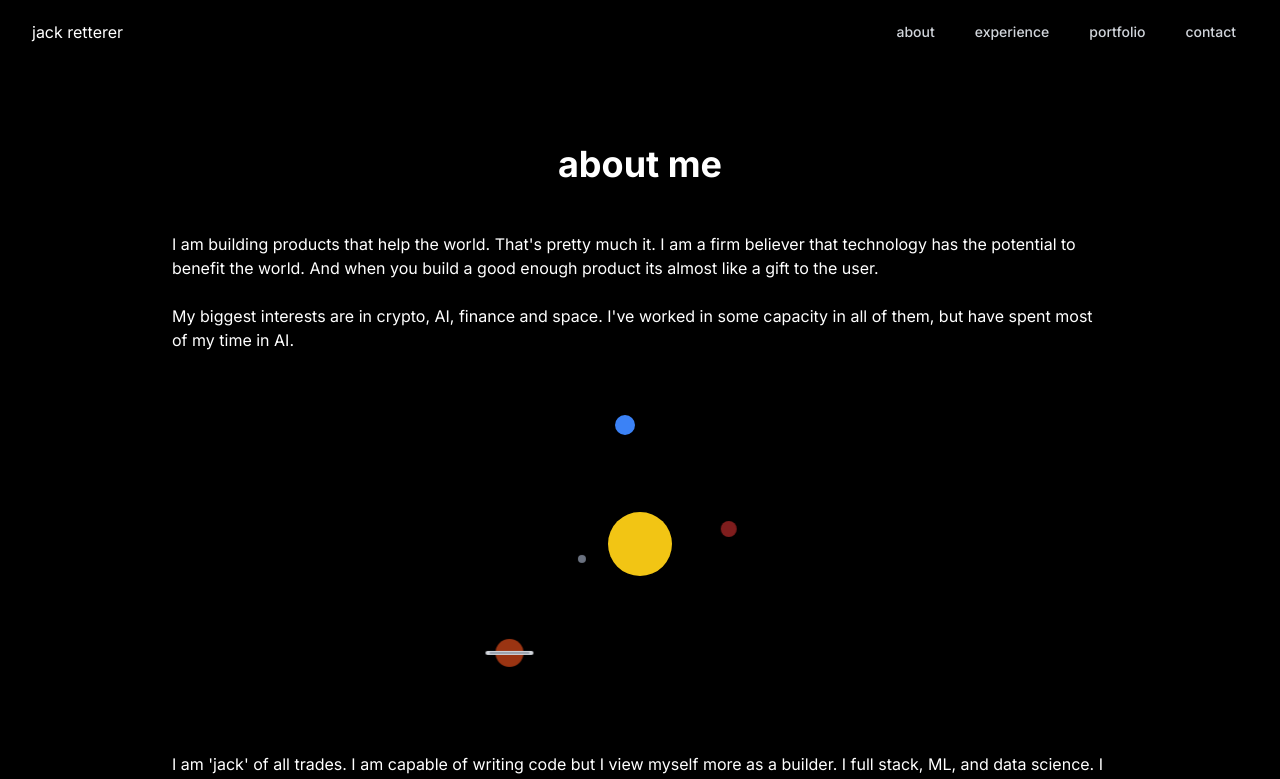
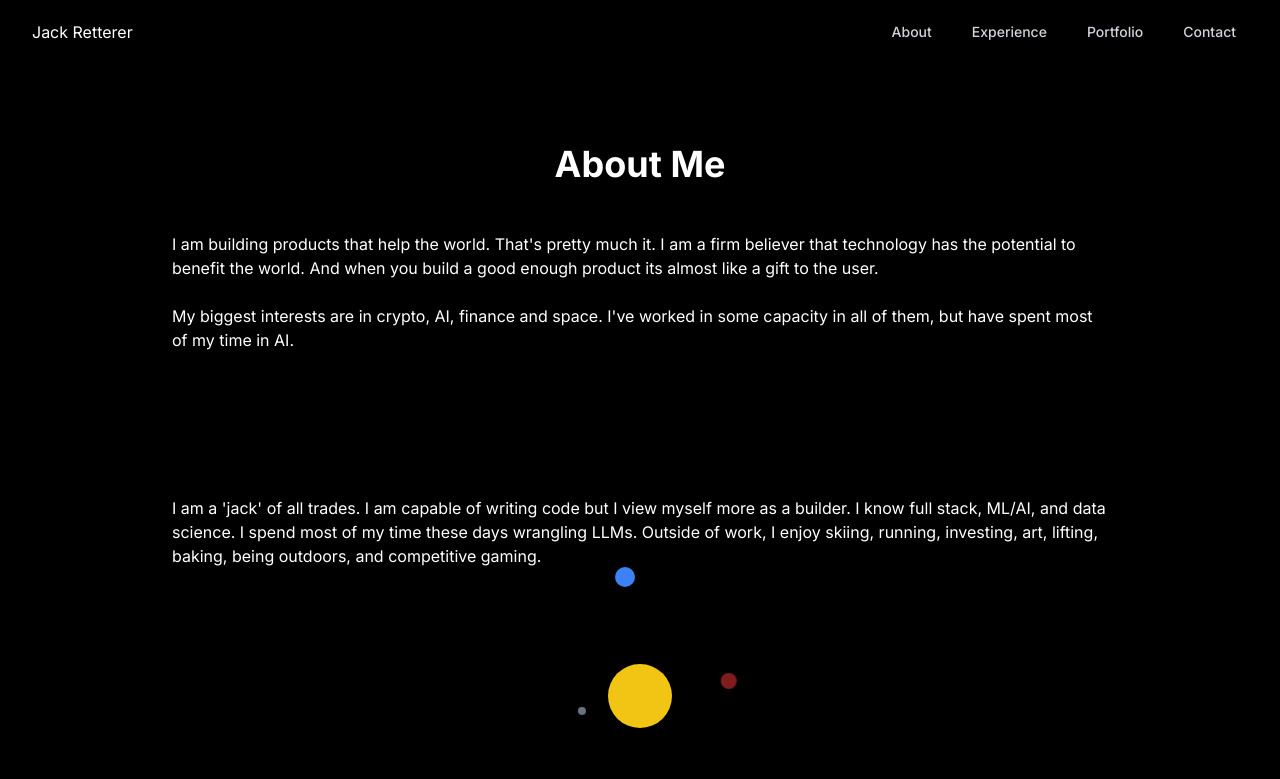
Before and after one commit to jackretterer/portfolio-next, a Next.js app: page /about in a window 1280 px wide. Shown: the top 779 px of the page. Built offline with nearby package versions, Linux system fonts and the light colour scheme.

Commit message:
Updated a capitalization & about me page

```diff
--- a/app/(pages)/about/page.tsx
+++ b/app/(pages)/about/page.tsx
@@ -6,17 +6,17 @@ export default function About() {
     <div>
       <section className="bg-black py-20">
         <div className="container mx-auto px-4">
-          <h2 className="text-4xl font-bold text-white mb-12 text-center">about me</h2>
+          <h2 className="text-4xl font-bold text-white mb-12 text-center">About Me</h2>
           <div className="grid grid-cols-1 md:grid-cols-1 gap-8">
             <div className="mx-auto w-3/4">
               <p className="text-white">
                 I am building products that help the world. That&apos;s pretty much it. I am a firm believer that technology has the potential to benefit the world. And when you build a good enough product its almost like a gift to the user.<br/><br/>
                 My biggest interests are in crypto, AI, finance and space. I&apos;ve worked in some capacity in all of them, but have spent most of my time in AI.<br/><br/>
                 <div className="pt-10 pb-20">
-                <SolarSystem/>
                 </div>
-                I am &apos;jack&apos; of all trades. I am capable of writing code but I view myself more as a builder. I full stack, ML, and data science. I spend most of my time these days wrangling LLMs. Outside of work, I enjoy skiing, running, investing, art, lifting, baking, being outdoors, and competitive gaming.
+                I am a &apos;jack&apos; of all trades. I am capable of writing code but I view myself more as a builder. I know full stack, ML/AI, and data science. I spend most of my time these days wrangling LLMs. Outside of work, I enjoy skiing, running, investing, art, lifting, baking, being outdoors, and competitive gaming.
               </p>
+              <SolarSystem/>
             </div>
           </div>
         </div>
--- a/app/(pages)/experience/page.tsx
+++ b/app/(pages)/experience/page.tsx
@@ -4,7 +4,7 @@ const Experience: FC = () => {
   return (
     <section className="bg-black py-24">
       <div className="container mx-auto px-4 max-w-4xl">
-        <h2 className="text-4xl font-bold text-white mb-16 text-center tracking-tight">professional experience</h2>
+        <h2 className="text-4xl font-bold text-white mb-16 text-center tracking-tight">Professional Experience</h2>
         <div className="space-y-12">
           {experiences.map((experience, index) => (
             <ExperienceCard key={index} {...experience} />
--- a/app/(pages)/portfolio/page.tsx
+++ b/app/(pages)/portfolio/page.tsx
@@ -5,7 +5,7 @@ const Portfolio: FC = () => {
   return (
     <section className="bg-black py-24">
       <div className="container mx-auto px-4 max-w-4xl">
-        <h2 className="text-4xl font-bold text-white mb-16 text-center tracking-tight">portfolio</h2>
+        <h2 className="text-4xl font-bold text-white mb-16 text-center tracking-tight">Portfolio</h2>
         <div className="space-y-12">
           {projects.map((project, index) => (
             <ProjectCard key={index} {...project} />
--- a/components/ui/NavBar.tsx
+++ b/components/ui/NavBar.tsx
@@ -16,22 +16,22 @@ export default function NavBar() {
         <div className="flex items-center justify-between h-16">
           <div className="flex items-center">
             <Link href="/" className="text-white">
-              jack retterer
+              Jack Retterer
             </Link>
           </div>
           <div className="hidden md:block">
             <div className="ml-10 flex items-baseline space-x-4">
               <Link href="/about" className="text-gray-300 hover:text-white px-3 py-2 rounded-md text-sm font-medium">
-                about
+                About
               </Link>
               <Link href="/experience" className="text-gray-300 hover:text-white px-3 py-2 rounded-md text-sm font-medium">
-                experience
+                Experience
               </Link>
               <Link href="/portfolio" className="text-gray-300 hover:text-white px-3 py-2 rounded-md text-sm font-medium">
-                portfolio
+                Portfolio
               </Link>
               <Link href="/contact" className="text-gray-300 hover:text-white px-3 py-2 rounded-md text-sm font-medium">
-                contact
+                Contact
               </Link>
             </div>
           </div>
@@ -76,16 +76,16 @@ export default function NavBar() {
         <div className="md:hidden" id="mobile-menu">
           <div className="px-2 pt-2 pb-3 space-y-1 sm:px-3">
             <Link href="/about" className="text-gray-300 hover:text-white block px-3 py-2 rounded-md text-base font-medium">
-              about
+              About
             </Link>
             <Link href="/experience" className="text-gray-300 hover:text-white block px-3 py-2 rounded-md text-base font-medium">
-              experience
+              Experience
             </Link>
             <Link href="/portfolio" className="text-gray-300 hover:text-white block px-3 py-2 rounded-md text-base font-medium">
-              portfolio
+              Portfolio
             </Link>
             <Link href="/contact" className="text-gray-300 hover:text-white block px-3 py-2 rounded-md text-base font-medium">
-              contact
+              Contact
             </Link>
           </div>
         </div>
--- a/components/ui/masonry-grid.tsx
+++ b/components/ui/masonry-grid.tsx
@@ -1,6 +1,6 @@
 export default function MasonryGrid() {
   return (
-    <div className="container mx-auto px-4">
+    <div className="bg-black container mx-auto px-4">
       <div className="grid grid-cols-2 md:grid-cols-3 gap-5 pb-10">
         <div className="aspect-w-1 aspect-h-1">
           <img className="object-cover rounded-lg" src="https://res.cloudinary.com/dko9vskvn/image/upload/v1710811977/IMG_7812_ietcx4.jpg" alt=""/>
```
